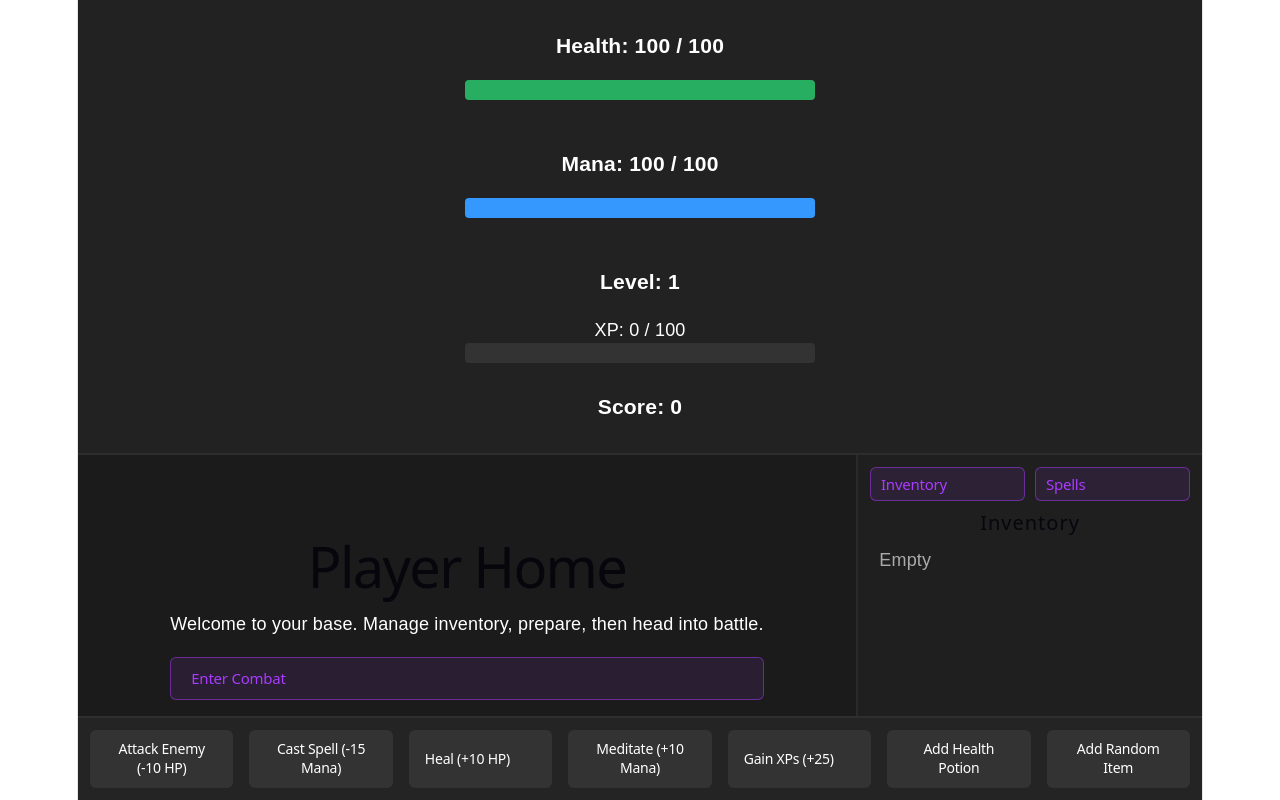
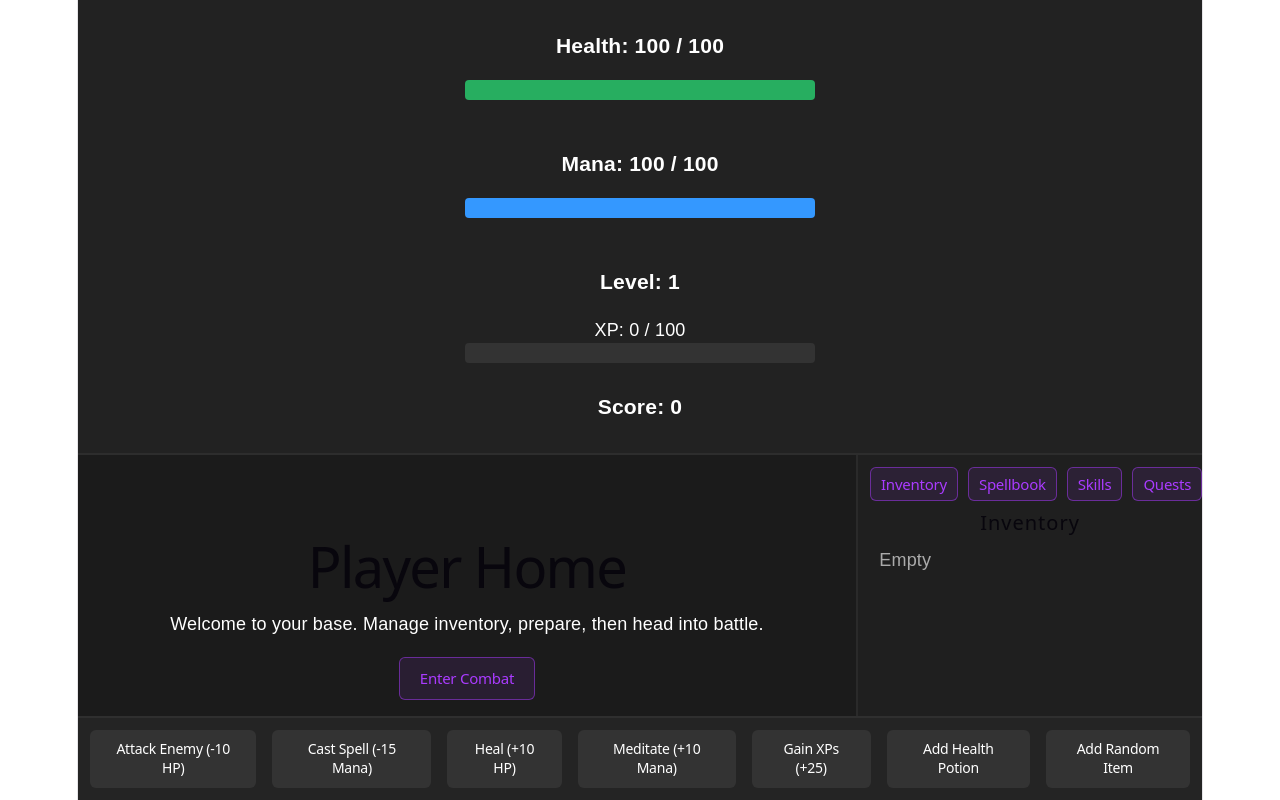
Before and after one commit to senoliss/react-ts-learn, a React (Vite) app: page / in a window 1280 px wide. Built offline with nearby package versions, Linux system fonts and the light colour scheme.

Commit message:
added skills & quests tabs in sidebar

```diff
--- a/src/UI/Panels/ActionBar.module.css
+++ b/src/UI/Panels/ActionBar.module.css
@@ -2,11 +2,6 @@
     display: flex;
     justify-content: center;
     gap: 16px;
-}
-
-#leave-combat {
-    background: #a00;
-    color: tomato;
 }
 
 .actions button {
--- /dev/null
+++ b/src/UI/Panels/QuestPanel.tsx
@@ -0,0 +1,14 @@
+export function QuestPanel() {
+    return (
+        <div>
+            <h2>Quests</h2>
+            <p>
+                This is where your active quests would be displayed.
+                You could click on them to see details, track them, or turn them in when completed.
+            </p>
+            <p>
+                For this demo, we haven't implemented the quest system yet, but this is where it would go!
+            </p>
+        </div>
+    );
+}
--- a/src/UI/Panels/SidebarTabs.tsx
+++ b/src/UI/Panels/SidebarTabs.tsx
@@ -1,9 +1,11 @@
 import { useState } from "react";
 import { InventoryPanel } from "./InventoryPanel";
 import { SpellPanel } from "./SpellPanel";
+import { QuestPanel } from "./QuestPanel";
+import { SkillPanel } from "./SkillPanel";
 
 export function SidebarTabs() {
-    const [tab, setTab] = useState<"inventory" | "spells">("inventory");
+    const [tab, setTab] = useState<"inventory" | "spells" | "skills" | "quests">("inventory");
 
     return (
         <div>
@@ -13,13 +15,23 @@ export function SidebarTabs() {
                 </button>
 
                 <button onClick={() => setTab("spells")}>
-                    Spells
+                    Spellbook
+                </button>
+
+                <button onClick={() => setTab("skills")}>
+                    Skills
+                </button>
+
+                <button onClick={() => setTab("quests")}>
+                    Quests
                 </button>
             </div>
 
             {/* Tab content */}
             {tab === "inventory" && <InventoryPanel />}
             {tab === "spells" && <SpellPanel />}
+            {tab === "skills" && <SkillPanel />}
+            {tab === "quests" && <QuestPanel />}
         </div>
     );
 }
--- /dev/null
+++ b/src/UI/Panels/SkillPanel.tsx
@@ -0,0 +1,9 @@
+export function SkillPanel() {
+    return (
+        <div>
+            <h2>Skills</h2>
+            <p> This is where your character's skills would be displayed. You could have active skills that you can use in combat, and passive skills that provide bonuses.</p>
+            <p> For this demo, we haven't implemented the skill system yet, but this is where it would go!</p>
+        </div>
+    );
+}
--- a/src/UI/Panels/SpellPanel.module.css
+++ b/src/UI/Panels/SpellPanel.module.css
@@ -49,5 +49,5 @@ button {
     padding: 6px 10px;
     border-radius: 6px;
     cursor: pointer;
-    width: 100%;
+    /* width: 100%; */ /*marks all (action bar/enemy panel and etc) the buttons to be the same width, but it looks weird when the text is short. */
 }
```
